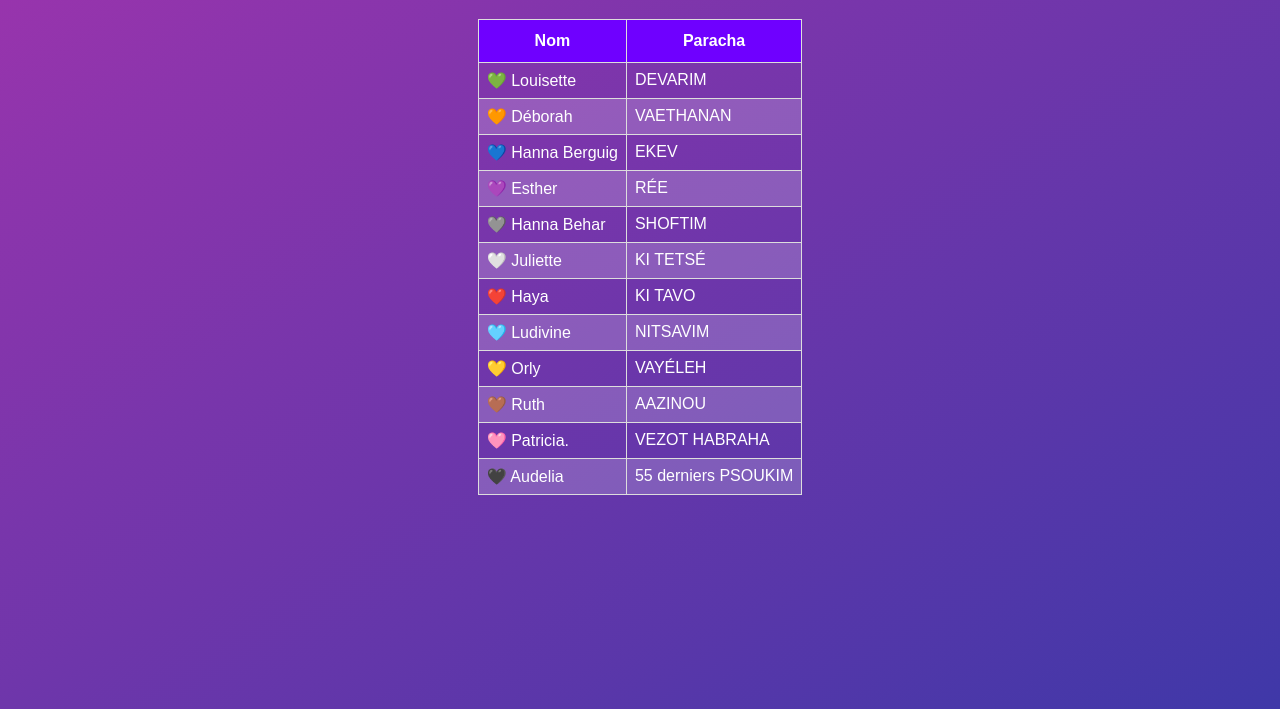
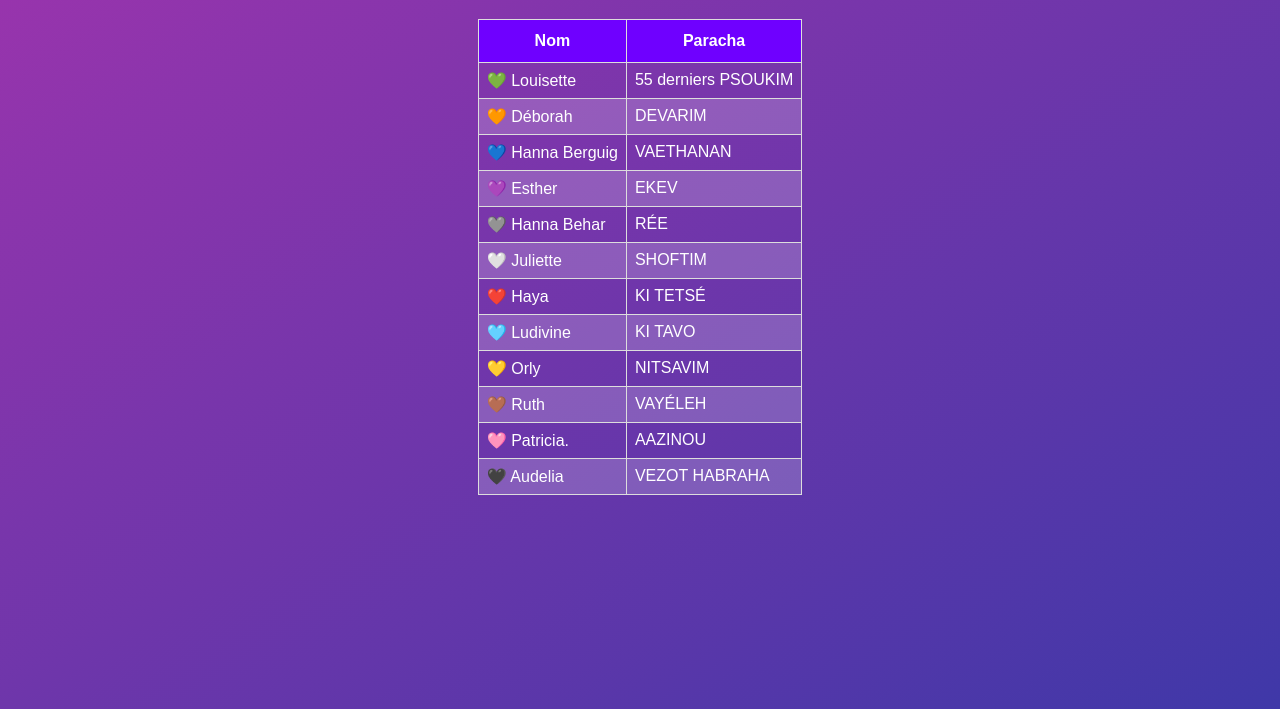
Before and after one commit to yairopro/devarim, a plain HTML site: page index.html in a window 1280 px wide. Shown: the part 91-800 px from the top of the page. Drawn offline with Linux system fonts and the light colour scheme.

Commit message:
missedShift = 1

```diff
--- a/index.html
+++ b/index.html
@@ -54,7 +54,10 @@
 		];
 
 
-		const content = zip(people, shift(parachiot, chabatShiftAmount()));
+		const missedShift = 1;
+		const totalShift = chabatShiftAmount() - missedShift;
+
+		const content = zip(people, shift(parachiot, totalShift));
 		const table = document.getElementById("table");
 		content.forEach((contentRow) => {
 			const row = document.createElement("tr");
```
